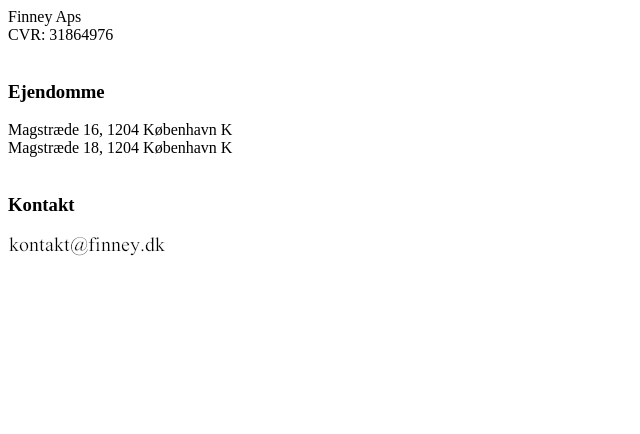
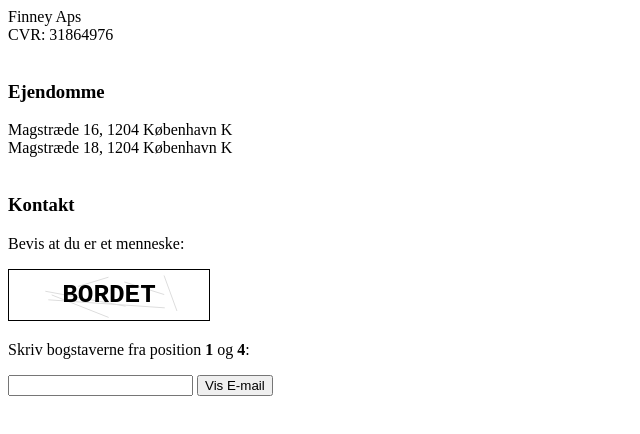
Before and after one commit to fimp/finney.dk, a plain HTML site: page index.html in a window 1280 px wide. Shown: the whole page, without its empty margins (0-640 px from the left). Drawn offline with Linux system fonts and the light colour scheme.

Commit message:
Update index.html

```diff
--- a/index.html
+++ b/index.html
@@ -5,6 +5,7 @@
 </head>
 <body>
 
+<font face="Times New Roman">
 Finney Aps<br/>
 CVR: 31864976<br/>
 <br/>
@@ -13,6 +14,82 @@
 Magstræde 18, 1204 København K<br/><br/>
 
 <h3>Kontakt</h3>
-<img src="1234.png"/>
+
+<div id="captcha-ui">
+        <p>Bevis at du er et menneske:</p>
+
+        <canvas id="wordCanvas" width="200" height="50" style="border:1px solid #000;"></canvas>
+
+        <p>Skriv bogstaverne fra position <strong><span id="pos1"></span></strong> og <strong><span id="pos2"></span></strong>:</p>
+
+        <input type="text" id="user-input" maxlength="2">
+        <button onclick="valider()">Vis E-mail</button>
+        <p id="error-msg" style="color:red; display:none;">Forkert. Prøv igen.</p>
+    </div>
+
+    <div id="email-display"></div>
+
+<script>
+    // --- 1. KONFIGURATION ---
+    const scrambled = "ƲƶƵƻƨƲƻƇƭưƵƵƬǀŵƫƲ";
+    const key = 327;
+
+    // --- 2. DANSKE ORD PÅ 6 BOGSTAVER ---
+    const ordListe = ["VIKING", "SOMMER", "STRAND", "BADEBY", "SKOVEN", "HJERTE", "KAFFEN", "FLASKE", "STOLEN", "BORDET"];
+    const valgtOrd = ordListe[Math.floor(Math.random() * ordListe.length)];
+
+    // Find to unikke tal mellem 0 og 5
+    let indices = [];
+    while(indices.length < 2) {
+        let r = Math.floor(Math.random() * 6);
+        if(indices.indexOf(r) === -1) indices.push(r);
+    }
+
+    // Sorter tallene så brugeren altid starter med den laveste position
+    indices.sort((a, b) => a - b);
+
+    document.getElementById('pos1').innerText = indices[0] + 1;
+    document.getElementById('pos2').innerText = indices[1] + 1;
+
+    // Tegn ordet på Canvas
+    const canvas = document.getElementById('wordCanvas');
+    const ctx = canvas.getContext('2d');
+    ctx.font = 'bold 26px monospace';
+    ctx.textBaseline = 'middle';
+    ctx.textAlign = 'center';
+
+    for(let i=0; i<6; i++) {
+        ctx.strokeStyle = '#ddd';
+        ctx.beginPath();
+        ctx.moveTo(Math.random()*200, Math.random()*50);
+        ctx.lineTo(Math.random()*200, Math.random()*50);
+        ctx.stroke();
+    }
+
+    ctx.fillText(valgtOrd, 100, 25);
+
+    const korrektSvar = (valgtOrd[indices[0]] + valgtOrd[indices[1]]).toUpperCase();
+
+    function valider() {
+        const input = document.getElementById('user-input').value.toUpperCase().trim();
+        const display = document.getElementById('email-display');
+        const ui = document.getElementById('captcha-ui');
+        const error = document.getElementById('error-msg');
+
+        if (input === korrektSvar) {
+            let email = "";
+            for (let i = 0; i < scrambled.length; i++) {
+                email += String.fromCharCode(scrambled.charCodeAt(i) - key);
+            }
+            display.innerText = email;
+            ui.style.display = "none";
+        } else {
+            error.style.display = "block";
+            document.getElementById('user-input').value = "";
+        }
+    }
+</script>
+
+</font>
 </body>
 </html>
```
